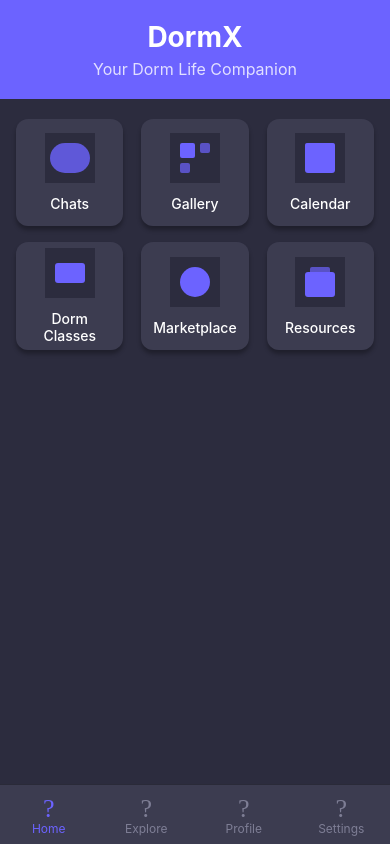
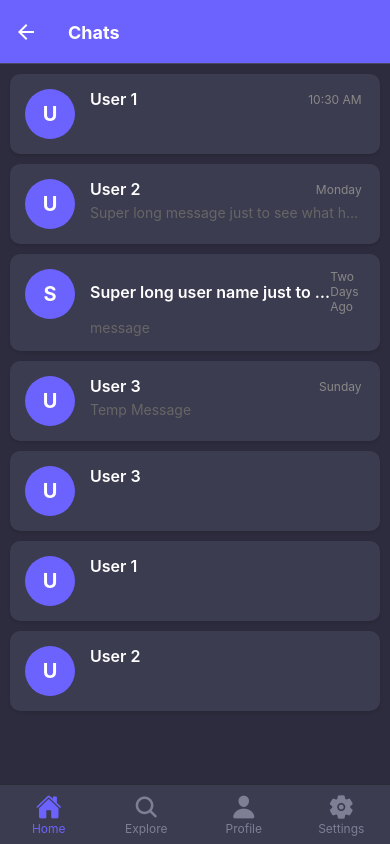
Before and after one commit to oliviabruvik/DormX, a React Native app: screen /ChatsScreen in a window 390 px wide. Built offline with nearby package versions, Linux system fonts and the light colour scheme; what expo-linking would draw is missing.

Commit message:
Changed icons to work on android and created a chats page

```diff
--- a/navigation/BottomTabNavigator.js
+++ b/navigation/BottomTabNavigator.js
@@ -6,6 +6,7 @@ import { SafeAreaView } from "react-native-safe-area-context";
 
 import Colors from "../constants/Colors";
 import HomeScreen from "../screens/HomeScreen";
+import ChatsScreen from "../screens/ChatsScreen";
 import TabTwoScreen from "../screens/TabTwoScreen";
 import NotFoundScreen from "../screens/NotFoundScreen";
 
@@ -43,7 +44,7 @@ export default function BottomTabNavigator() {
         options={{
           headerShown: false,
           tabBarIcon: ({ color }) => (
-            <TabBarIcon name="ios-home" color={color} />
+            <TabBarIcon name="home" color={color} />
           ),
         }}
       />
@@ -53,7 +54,7 @@ export default function BottomTabNavigator() {
         options={{
           headerShown: false,
           tabBarIcon: ({ color }) => (
-            <TabBarIcon name="ios-search" color={color} />
+            <TabBarIcon name="search" color={color} />
           ),
         }}
       />
@@ -63,7 +64,7 @@ export default function BottomTabNavigator() {
         options={{
           headerShown: false,
           tabBarIcon: ({ color }) => (
-            <TabBarIcon name="ios-person" color={color} />
+            <TabBarIcon name="person" color={color} />
           ),
         }}
       />
@@ -73,7 +74,7 @@ export default function BottomTabNavigator() {
         options={{
           headerShown: false,
           tabBarIcon: ({ color }) => (
-            <TabBarIcon name="ios-settings" color={color} />
+            <TabBarIcon name="settings" color={color} />
           ),
         }}
       />
@@ -105,6 +106,11 @@ function HomeNavigator() {
         name="HomeScreen"
         component={HomeScreen}
         options={{ headerShown: false }}
+      />
+      <HomeStack.Screen
+        name="ChatsScreen"
+        component={ChatsScreen}
+        options={{ headerTitle: "Chats" }}
       />
     </HomeStack.Navigator>
   );
--- a/package.json
+++ b/package.json
@@ -20,8 +20,9 @@
     "react-native-reanimated": "~3.17.4",
     "react-native-safe-area-context": "5.3.0",
     "react-native-screens": "~4.10.0",
-    "react-native-web": "^0.20.0",
-    "react-native-svg": "15.11.2"
+    "react-native-svg": "15.11.2",
+    "react-native-vector-icons": "^10.2.0",
+    "react-native-web": "^0.20.0"
   },
   "devDependencies": {
     "@babel/core": "^7.19.3"
--- /dev/null
+++ b/screens/ChatsScreen.js
@@ -0,0 +1,122 @@
+import React from 'react';
+import { View, Text, StyleSheet, ScrollView, useColorScheme } from 'react-native';
+import Colors from '../constants/Colors';
+
+export default function ChatsScreen() {
+  const colorScheme = useColorScheme();
+  const theme = colorScheme === 'dark' ? 'dark' : 'light';
+
+  // Sample chat data (you would replace this with real data)
+  const chats = [
+    { id: 1, name: 'User 1 ', lastMessage: '', time: '10:30 AM' },
+    { id: 2, name: 'User 2', lastMessage: 'Super long message just to see what happens how many lines can it go to?', time: 'Monday' },
+    { id: 3, name: 'Super long user name just to see what happens how many lines can it go to?', lastMessage: 'message', time: 'Two Days Ago' },
+    { id: 4, name: 'User 3', lastMessage: 'Temp Message', time: 'Sunday' },
+    { id: 5, name: 'User 3' },
+    { id: 6, name: 'User 1' },
+    { id: 7, name: 'User 2' }
+  ];
+
+  return (
+    <View style={[styles.container, { backgroundColor: Colors[theme].background }]}>
+      <ScrollView style={styles.chatList}>
+        {chats.map(chat => (
+          <View
+            key={chat.id}
+            style={[styles.chatItem, { backgroundColor: Colors[theme].cardBackground }]}
+          >
+            <View style={styles.chatAvatar}>
+              <Text style={styles.avatarText}>{chat.name.charAt(0)}</Text>
+            </View>
+            <View style={[styles.chatContent, { backgroundColor: 'transparent' }]}>
+              <View style={[styles.chatHeader, { backgroundColor: 'transparent' }]}>
+                <Text style={styles.chatName}
+                            numberOfLines={1}
+                            ellipsizeMode="tail">
+                            {chat.name}</Text>
+                <Text style={styles.chatTime}>{chat.time} </Text>
+              </View>
+              <Text
+                style={styles.chatMessage}
+                numberOfLines={1}
+                ellipsizeMode="tail"
+              >
+                {chat.lastMessage}
+              </Text>
+            </View>
+          </View>
+        ))}
+      </ScrollView>
+    </View>
+  );
+}
+
+const styles = StyleSheet.create({
+  container: {
+    flex: 1,
+  },
+  header: {
+    padding: 20,
+    alignItems: 'center',
+    marginBottom: 10,
+  },
+  title: {
+    fontSize: 24,
+    fontWeight: 'bold',
+    color: 'white',
+  },
+  chatList: {
+    flex: 1,
+    padding: 10,
+  },
+  chatItem: {
+    flexDirection: 'row',
+    padding: 15,
+    borderRadius: 10,
+    marginBottom: 10,
+    shadowColor: '#000',
+    shadowOffset: {
+      width: 0,
+      height: 2,
+    },
+    shadowOpacity: 0.1,
+    shadowRadius: 3,
+    elevation: 3,
+  },
+  chatAvatar: {
+    width: 50,
+    height: 50,
+    borderRadius: 25,
+    backgroundColor: Colors.primary,
+    justifyContent: 'center',
+    alignItems: 'center',
+    marginRight: 15,
+  },
+  avatarText: {
+    fontSize: 20,
+    fontWeight: 'bold',
+    color: 'white',
+  },
+  chatContent: {
+    flex: 1,
+  },
+  chatHeader: {
+    flexDirection: 'row',
+    justifyContent: 'space-between',
+    alignItems: 'center',
+    marginBottom: 5,
+  },
+  chatName: {
+    fontSize: 16,
+    fontWeight: '600',
+    color: 'white',
+  },
+  chatTime: {
+    fontSize: 12,
+    color: '#888',
+  },
+  chatMessage: {
+    fontSize: 14,
+    color: '#666',
+  },
+});
--- a/screens/HomeScreen.js
+++ b/screens/HomeScreen.js
@@ -287,9 +287,21 @@ export default function HomeScreen({ navigation }) {
         key={feature.id}
         title={feature.title}
         AnimatedIcon={feature.AnimatedIcon}
-        onPress={() => console.log(`Pressed ${feature.title}`)}
+        onPress={() => {
+          console.log(`Pressed ${feature.title}`);
+          if (feature.title === "Chats") {
+            navigation.navigate('ChatsScreen')
+          }
+        }
+      }
       />
     ));
+  };
+
+  // Chat press handler
+  const handleChatPress = () => {
+    console.log('Pressed Chats');
+    navigation.navigate('ChatsScreen');
   };
 
   return (
@@ -362,4 +374,17 @@ const styles = StyleSheet.create({
     alignItems: "center",
     justifyContent: "center",
   },
+  button: {
+    backgroundColor: '#2196F3',
+    padding: 15,
+    borderRadius: 8,
+    alignItems: 'center',
+    marginVertical: 10,
+    minWidth: 150,
+  },
+  buttonText: {
+    color: 'white',
+    fontWeight: 'bold',
+    fontSize: 16,
+  },
 });
```
Also changed, not shown: 1 other file (tests, documents, lock files or other folders).
